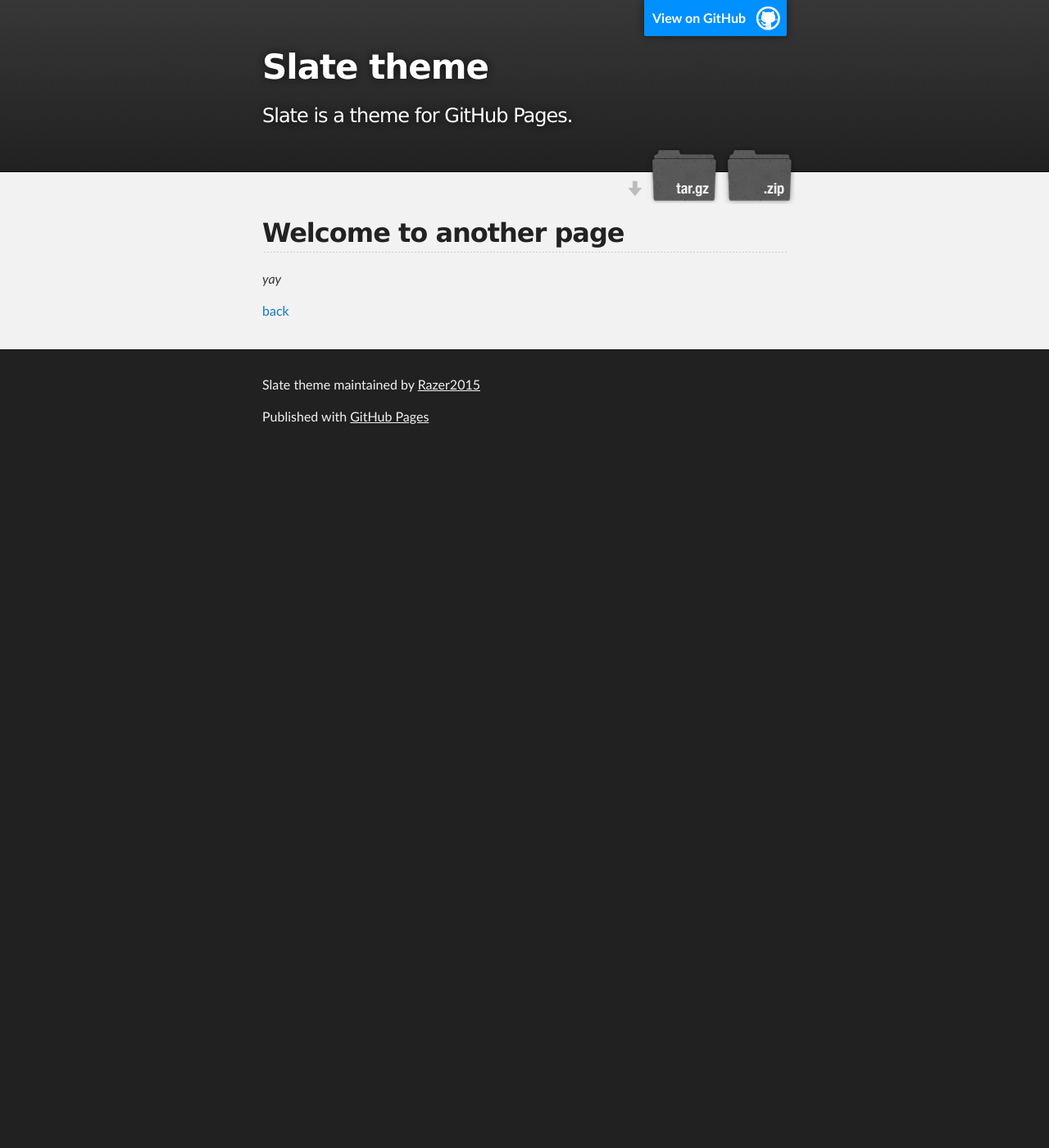
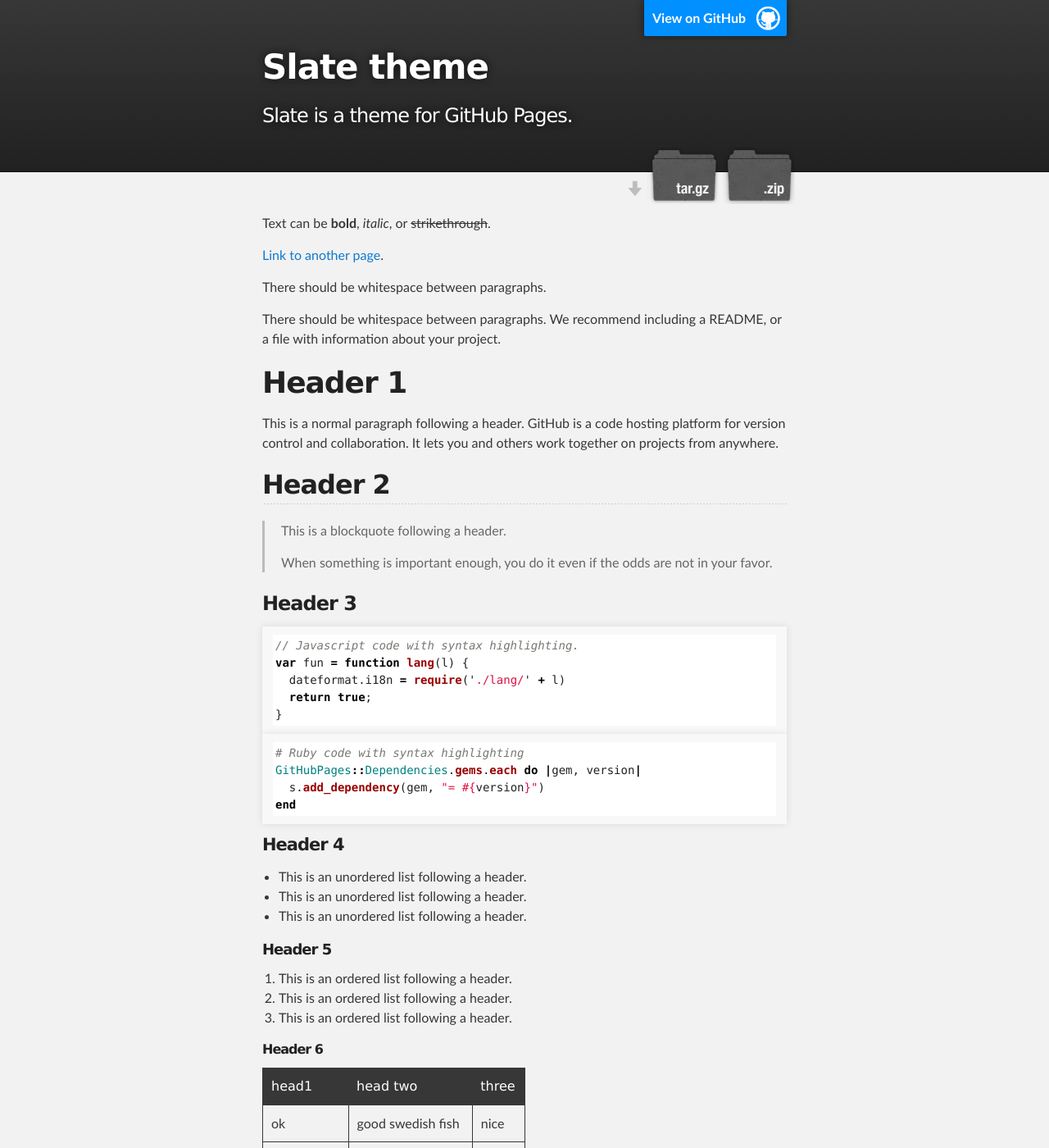
Before and after one commit to Razer2015/Android-Tutorials, a Jekyll site: the page built from docs/another-page.md, in a window 1280 px wide and 1400 px high. Shown: the whole window at 82% size. Built offline with Jekyll 4.4.1, drawn with Linux system fonts in a browser that asks for light colours; our own code applies the rules of GitHub Pages for plain Markdown files; some of the changed text lies outside the part shown.

Commit message:
Add files via upload

````diff
--- a/docs/another-page.md
+++ b/docs/another-page.md
@@ -2,8 +2,122 @@
 layout: default
 ---
 
-## Welcome to another page
+Text can be **bold**, _italic_, or ~~strikethrough~~.
 
-_yay_
+[Link to another page](another-page).
 
-[back](./)
+There should be whitespace between paragraphs.
+
+There should be whitespace between paragraphs. We recommend including a README, or a file with information about your project.
+
+# [](#header-1)Header 1
+
+This is a normal paragraph following a header. GitHub is a code hosting platform for version control and collaboration. It lets you and others work together on projects from anywhere.
+
+## [](#header-2)Header 2
+
+> This is a blockquote following a header.
+>
+> When something is important enough, you do it even if the odds are not in your favor.
+
+### [](#header-3)Header 3
+
+```js
+// Javascript code with syntax highlighting.
+var fun = function lang(l) {
+  dateformat.i18n = require('./lang/' + l)
+  return true;
+}
+```
+
+```ruby
+# Ruby code with syntax highlighting
+GitHubPages::Dependencies.gems.each do |gem, version|
+  s.add_dependency(gem, "= #{version}")
+end
+```
+
+#### [](#header-4)Header 4
+
+*   This is an unordered list following a header.
+*   This is an unordered list following a header.
+*   This is an unordered list following a header.
+
+##### [](#header-5)Header 5
+
+1.  This is an ordered list following a header.
+2.  This is an ordered list following a header.
+3.  This is an ordered list following a header.
+
+###### [](#header-6)Header 6
+
+| head1        | head two          | three |
+|:-------------|:------------------|:------|
+| ok           | good swedish fish | nice  |
+| out of stock | good and plenty   | nice  |
+| ok           | good `oreos`      | hmm   |
+| ok           | good `zoute` drop | yumm  |
+
+### There's a horizontal rule below this.
+
+* * *
+
+### Here is an unordered list:
+
+*   Item foo
+*   Item bar
+*   Item baz
+*   Item zip
+
+### And an ordered list:
+
+1.  Item one
+1.  Item two
+1.  Item three
+1.  Item four
+
+### And a nested list:
+
+- level 1 item
+  - level 2 item
+  - level 2 item
+    - level 3 item
+    - level 3 item
+- level 1 item
+  - level 2 item
+  - level 2 item
+  - level 2 item
+- level 1 item
+  - level 2 item
+  - level 2 item
+- level 1 item
+
+### Small image
+
+![](https://assets-cdn.github.com/images/icons/emoji/octocat.png)
+
+### Large image
+
+![](https://guides.github.com/activities/hello-world/branching.png)
+
+
+### Definition lists can be used with HTML syntax.
+
+<dl>
+<dt>Name</dt>
+<dd>Godzilla</dd>
+<dt>Born</dt>
+<dd>1952</dd>
+<dt>Birthplace</dt>
+<dd>Japan</dd>
+<dt>Color</dt>
+<dd>Green</dd>
+</dl>
+
+```
+Long, single-line code blocks should not wrap. They should horizontally scroll if they are too long. This line should be long enough to demonstrate this.
+```
+
+```
+The final element.
+```
````
Also changed, not shown: docs/apk-library-adding.md (added, +46 -0 lines), docs/index.md (+2 -118 lines).
